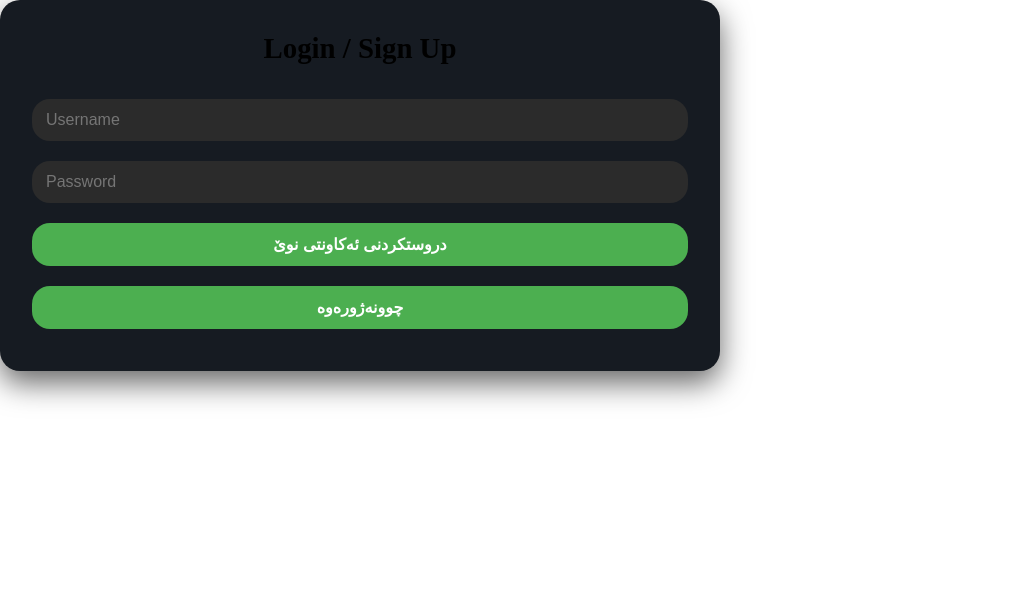
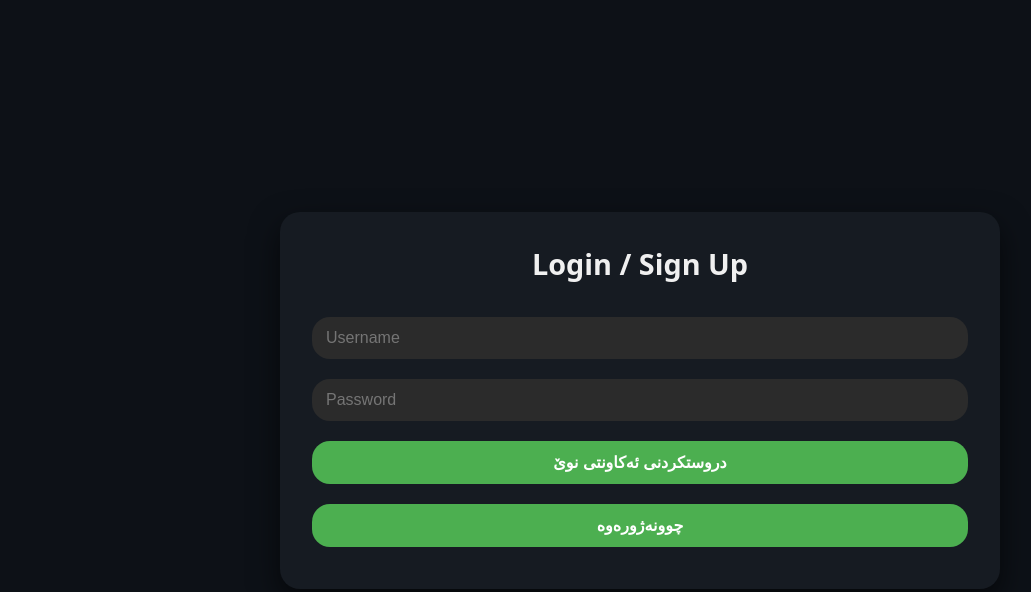
Before and after one commit to Legend999999/grow, a plain HTML site: page index.html in a window 1280 px wide. Shown: the whole page, without its empty margins (0-1031 px from the left). Drawn offline with Linux system fonts and the light colour scheme.

Commit message:
Refactor HTML structure and styles for clarity

```diff
--- a/index.html
+++ b/index.html
@@ -20,15 +20,15 @@
 * { box-sizing: border-box; margin: 0; padding: 0; }
 
 body {
+  font-family: system-ui, sans-serif;
+  background: var(--bg);
+  color: var(--text);
   min-height: 100vh;
-  height: 100vh;         /* force viewport height */
-  overflow: hidden;       /* hide scroll */
-}
-
-.container {
-  max-height: 100%;       /* don't exceed viewport */
-  overflow-y: auto;       /* allow internal scroll if needed */
-  padding: 20px;          /* reduce padding for large screens too */
+  display: flex;
+  justify-content: center;
+  align-items: center;
+  padding: 20px;
+  flex-direction: column;
 }
 
 .container {
```
